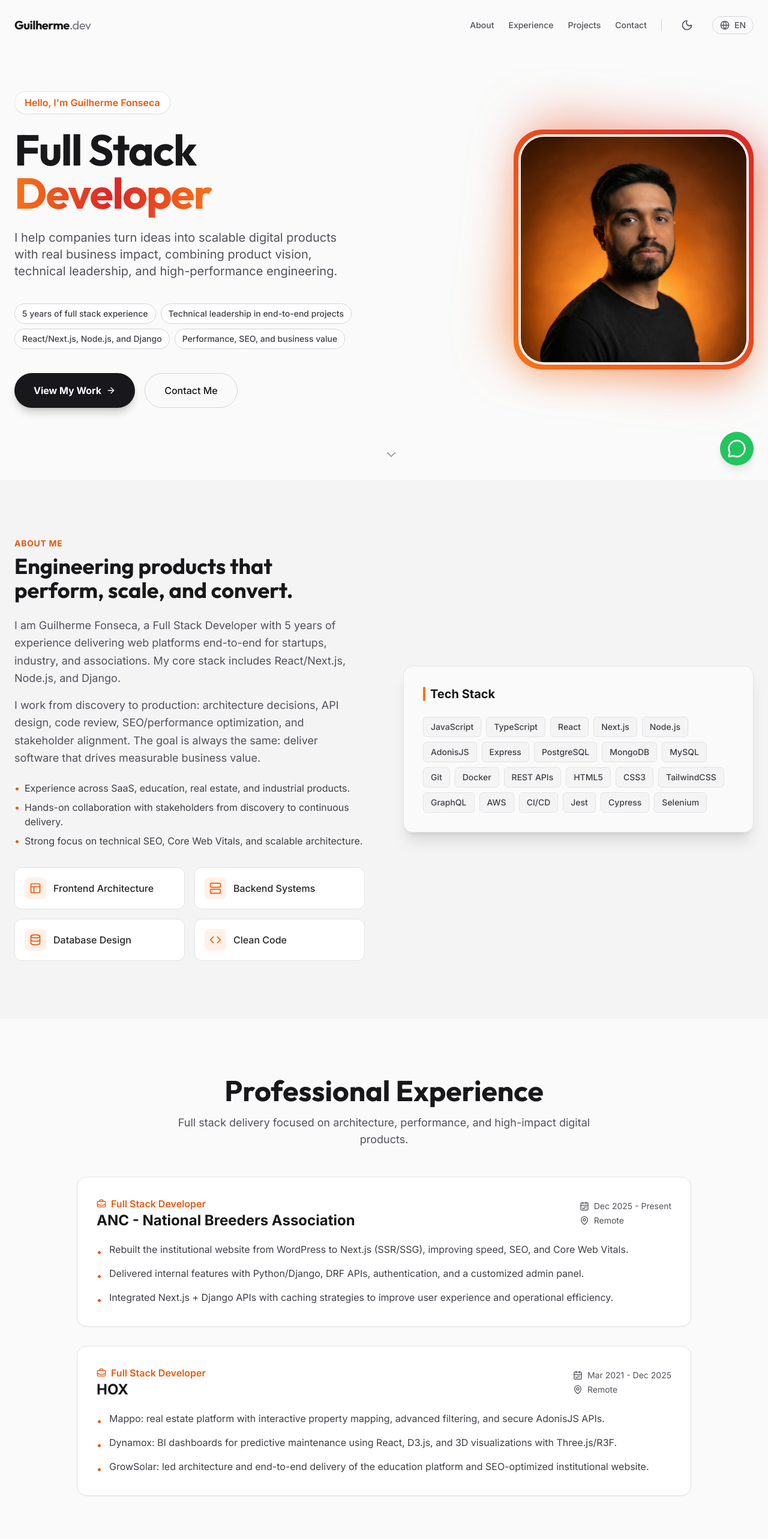
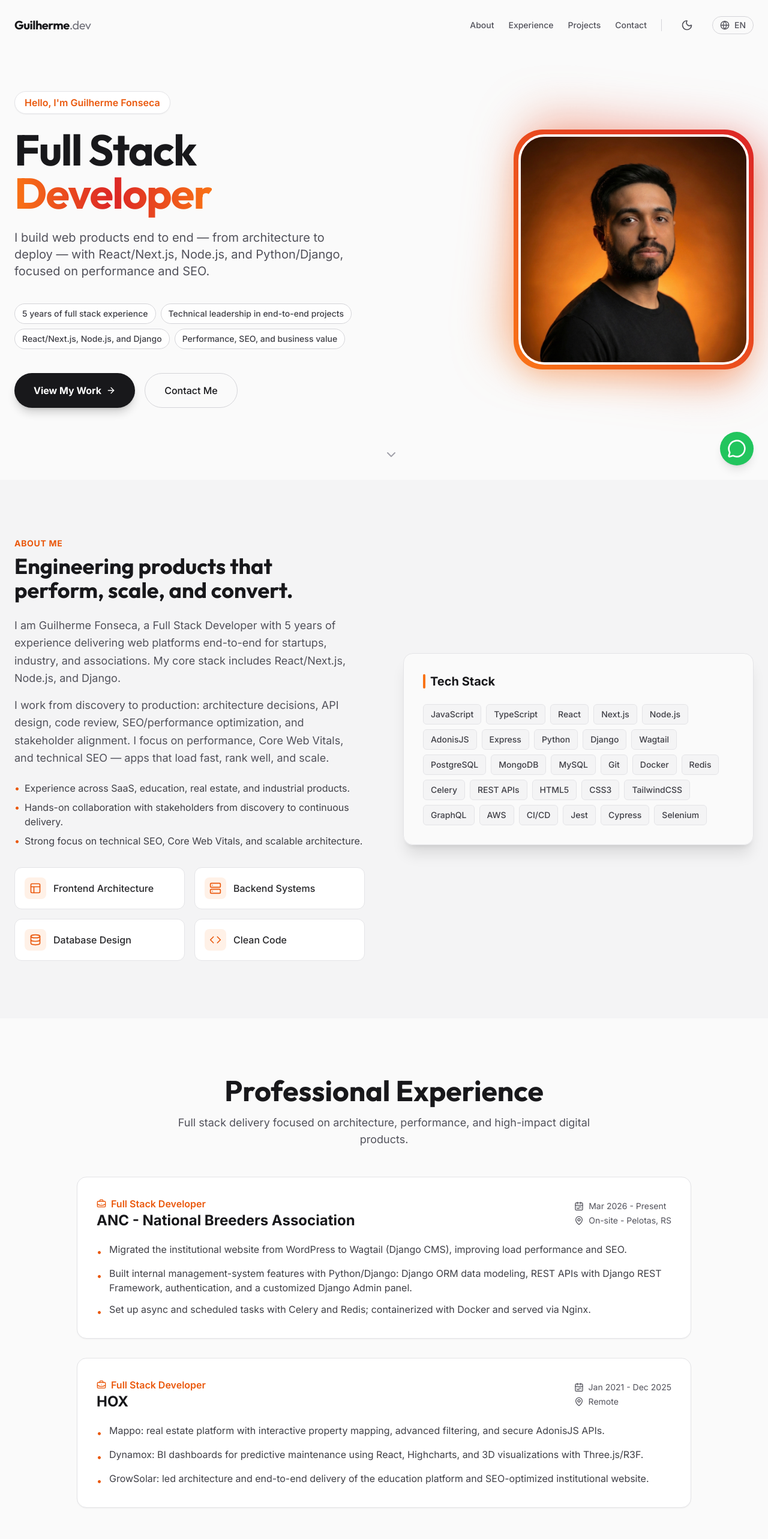
Before and after one commit to GuilhermeFon/portfolio, a Next.js app: page / in a window 1280 px wide. Shown: the top 2566 px of the page at 60% size. Built offline with nearby package versions, Linux system fonts and the light colour scheme.

Commit message:
Update Experience, Footer, Projects, and constants for improved content and visibility; add hidden property to Project type

```diff
--- a/components/Experience.tsx
+++ b/components/Experience.tsx
@@ -14,22 +14,22 @@ const EXPERIENCE = {
       {
         company: "ANC - Associacao Nacional de Criadores",
         role: "Desenvolvedor Full Stack",
-        location: "Remoto",
-        period: "Dez 2025 - Presente",
+        location: "Presencial - Pelotas, RS",
+        period: "Março 2026 - Presente",
         highlights: [
-          "Reconstrucao do site institucional de WordPress para Next.js (SSR/SSG), elevando velocidade, SEO e Core Web Vitals.",
-          "Desenvolvimento de funcionalidades internas em Python/Django com DRF, autenticacao e painel administrativo customizado.",
-          "Integracao Next.js + Django com estrategia de cache e consumo de APIs para melhor experiencia e eficiencia operacional.",
+          "Migração do site institucional de WordPress para Wagtail (CMS em Django), com ganho de performance de carregamento e SEO.",
+          "Funcionalidades no sistema de gestão em Python/Django: modelagem de dados com Django ORM, APIs REST com Django REST Framework, autenticação e painel administrativo via Django Admin.",
+          "Tarefas assíncronas e agendadas com Celery e Redis; containerização com Docker e servido via Nginx.",
         ],
       },
       {
         company: "HOX",
         role: "Desenvolvedor Full Stack",
         location: "Remoto",
-        period: "Mar 2021 - Dez 2025",
+        period: "Jan 2021 - Dez 2025",
         highlights: [
           "Mappo: plataforma imobiliaria com visualizacao interativa de lotes e imoveis, busca avancada e backend seguro em AdonisJS.",
-          "Dynamox: dashboards para monitoramento preditivo industrial com React, D3.js e visualizacoes 3D com Three.js/R3F.",
+          "Dynamox: dashboards para monitoramento preditivo industrial com React, Highcharts e visualizacoes 3D com Three.js/R3F.",
           "GrowSolar: lideranca tecnica ponta a ponta na plataforma de cursos/mentorias e no site com CMS headless e SEO avancado.",
         ],
       },
@@ -43,22 +43,22 @@ const EXPERIENCE = {
       {
         company: "ANC - National Breeders Association",
         role: "Full Stack Developer",
-        location: "Remote",
-        period: "Dec 2025 - Present",
+        location: "On-site - Pelotas, RS",
+        period: "Mar 2026 - Present",
         highlights: [
-          "Rebuilt the institutional website from WordPress to Next.js (SSR/SSG), improving speed, SEO, and Core Web Vitals.",
-          "Delivered internal features with Python/Django, DRF APIs, authentication, and a customized admin panel.",
-          "Integrated Next.js + Django APIs with caching strategies to improve user experience and operational efficiency.",
+          "Migrated the institutional website from WordPress to Wagtail (Django CMS), improving load performance and SEO.",
+          "Built internal management-system features with Python/Django: Django ORM data modeling, REST APIs with Django REST Framework, authentication, and a customized Django Admin panel.",
+          "Set up async and scheduled tasks with Celery and Redis; containerized with Docker and served via Nginx.",
         ],
       },
       {
         company: "HOX",
         role: "Full Stack Developer",
         location: "Remote",
-        period: "Mar 2021 - Dec 2025",
+        period: "Jan 2021 - Dec 2025",
         highlights: [
           "Mappo: real estate platform with interactive property mapping, advanced filtering, and secure AdonisJS APIs.",
-          "Dynamox: BI dashboards for predictive maintenance using React, D3.js, and 3D visualizations with Three.js/R3F.",
+          "Dynamox: BI dashboards for predictive maintenance using React, Highcharts, and 3D visualizations with Three.js/R3F.",
           "GrowSolar: led architecture and end-to-end delivery of the education platform and SEO-optimized institutional website.",
         ],
       },
--- a/components/Footer.tsx
+++ b/components/Footer.tsx
@@ -8,6 +8,7 @@ import {ArrowUpRight} from "lucide-react";
 const Footer: React.FC = () => {
   const {language} = useLanguage();
   const t = CONTENT[language].footer;
+  const currentYear = new Date().getFullYear();
 
   return (
     <footer
@@ -46,7 +47,7 @@ const Footer: React.FC = () => {
         </div>
 
         <div className="flex flex-col md:flex-row justify-between items-center pt-8 border-t border-zinc-200 dark:border-zinc-900 text-sm text-zinc-500 dark:text-zinc-600">
-          <p>{t.rights}</p>
+          <p>© {currentYear} {t.rights}</p>
           <div className="flex gap-6 mt-4 md:mt-0">
             <span>Pelotas - RS, Brazil</span>
           </div>
--- a/components/Projects.tsx
+++ b/components/Projects.tsx
@@ -32,7 +32,7 @@ const Projects: React.FC = () => {
         </motion.div>
 
         <div className="grid grid-cols-1 md:grid-cols-2 gap-8">
-          {PROJECTS.map((project, index) => (
+          {PROJECTS.filter((project) => !project.hidden).map((project, index) => (
             <motion.div
               key={project.id}
               initial={{opacity: 0, y: 20}}
--- a/constants.ts
+++ b/constants.ts
@@ -34,12 +34,12 @@ export const PROJECTS: Project[] = [
       pt: "Plataforma imobiliaria full stack com mapeamento interativo de lotes e imoveis, filtros avancados e APIs seguras para suportar alto volume de dados geoespaciais.",
     },
     tags: [
-      "Vite.js",
+      "Next.js",
       "TypeScript",
-      "Chakra UI",
       "Mapbox",
       "Responsive Design",
       "Redux Toolkit",
+      "AdonisJS",
     ],
     image: MappoCaseImage,
     link: "https://mappo.com.br/",
@@ -117,6 +117,7 @@ export const PROJECTS: Project[] = [
     image: GrowSolarCaseImage,
     link: "https://planoestrategico.growsolar.com.br/",
     featured: false,
+    hidden: true,
   },
   {
     id: "2",
@@ -152,6 +153,7 @@ export const PROJECTS: Project[] = [
     image: LkSneakersCaseImage,
     link: "https://page.lksneakers.com/",
     featured: true,
+    hidden: true,
   },
   {
     id: "9",
@@ -164,6 +166,7 @@ export const PROJECTS: Project[] = [
     image: SiloCaseImage,
     link: "https://studio-silo.com/",
     featured: true,
+    hidden: true,
   },
   {
     id: "3",
@@ -195,6 +198,7 @@ export const PROJECTS: Project[] = [
     image: CamponesaCaseImage,
     link: "https://a-camponesa.vercel.app/",
     featured: false,
+    hidden: true,
   },
   {
     id: "4",
@@ -207,6 +211,7 @@ export const PROJECTS: Project[] = [
     image: BurgerCaseImage,
     link: "https://burguer-landing.vercel.app/",
     featured: false,
+    hidden: true,
   },
 ];
 
@@ -222,7 +227,7 @@ export const CONTENT: Translations = {
       greeting: "Hello, I'm",
       role: "Full Stack Developer",
       description:
-        "I help companies turn ideas into scalable digital products with real business impact, combining product vision, technical leadership, and high-performance engineering.",
+        "I build web products end to end — from architecture to deploy — with React/Next.js, Node.js, and Python/Django, focused on performance and SEO.",
       cta_primary: "View My Work",
       cta_secondary: "Contact Me",
     },
@@ -230,7 +235,7 @@ export const CONTENT: Translations = {
       title: "About Me",
       subtitle: "Engineering products that perform, scale, and convert.",
       p1: "I am Guilherme Fonseca, a Full Stack Developer with 5 years of experience delivering web platforms end-to-end for startups, industry, and associations. My core stack includes React/Next.js, Node.js, and Django.",
-      p2: "I work from discovery to production: architecture decisions, API design, code review, SEO/performance optimization, and stakeholder alignment. The goal is always the same: deliver software that drives measurable business value.",
+      p2: "I work from discovery to production: architecture decisions, API design, code review, SEO/performance optimization, and stakeholder alignment. I focus on performance, Core Web Vitals, and technical SEO — apps that load fast, rank well, and scale.",
       skills_title: "Tech Stack",
     },
     projects: {
@@ -239,7 +244,7 @@ export const CONTENT: Translations = {
       view_project: "View Project",
     },
     footer: {
-      rights: "© 2025 Guilherme Fonseca. All rights reserved.",
+      rights: "Guilherme Fonseca. All rights reserved.",
       contact_header: "Let's work together",
     },
   },
@@ -254,7 +259,7 @@ export const CONTENT: Translations = {
       greeting: "Ola, eu sou",
       role: "Desenvolvedor Full Stack",
       description:
-        "Ajudo empresas a transformar ideias em produtos digitais escalaveis com impacto real no negocio, unindo visao de produto, lideranca tecnica e engenharia de alta performance.",
+        "Construo produtos web ponta a ponta — da arquitetura ao deploy — com React/Next.js, Node.js e Python/Django, com foco em performance e SEO.",
       cta_primary: "Ver Projetos",
       cta_secondary: "Contato",
     },
@@ -262,7 +267,7 @@ export const CONTENT: Translations = {
       title: "Sobre Mim",
       subtitle: "Engenharia de produtos que performam, escalam e convertem.",
       p1: "Sou Guilherme Fonseca, Desenvolvedor Full Stack com 5 anos de experiencia criando plataformas web de ponta a ponta para startups, industria e associacoes. Minha stack principal envolve React/Next.js, Node.js e Django.",
-      p2: "Atuo da descoberta ate a producao: decisoes de arquitetura, desenho de APIs, code review, otimizacao de SEO/performance e alinhamento com stakeholders. O foco e sempre entregar software com valor mensuravel para o negocio.",
+      p2: "Atuo da descoberta ate a producao: decisoes de arquitetura, desenho de APIs, code review, otimizacao de SEO/performance e alinhamento com stakeholders. Tenho foco em performance, Core Web Vitals e SEO técnico — aplicações que carregam rápido, ranqueiam bem e escalam.",
       skills_title: "Stack Tecnologica",
     },
     projects: {
@@ -271,7 +276,7 @@ export const CONTENT: Translations = {
       view_project: "Ver Projeto",
     },
     footer: {
-      rights: "© 2025 Guilherme Fonseca. Todos os direitos reservados.",
+      rights: "Guilherme Fonseca. Todos os direitos reservados.",
       contact_header: "Vamos trabalhar juntos",
     },
   },
@@ -285,11 +290,16 @@ export const SKILLS = [
   "Node.js",
   "AdonisJS",
   "Express",
+  "Python",
+  "Django",
+  "Wagtail",
   "PostgreSQL",
   "MongoDB",
   "MySQL",
   "Git",
   "Docker",
+  "Redis",
+  "Celery",
   "REST APIs",
   "HTML5",
   "CSS3",
--- a/types.ts
+++ b/types.ts
@@ -13,6 +13,7 @@ export interface Project {
   image: StaticImageData;
   link: string;
   featured: boolean;
+  hidden?: boolean;
 }
 
 export interface TranslationStructure {
```
